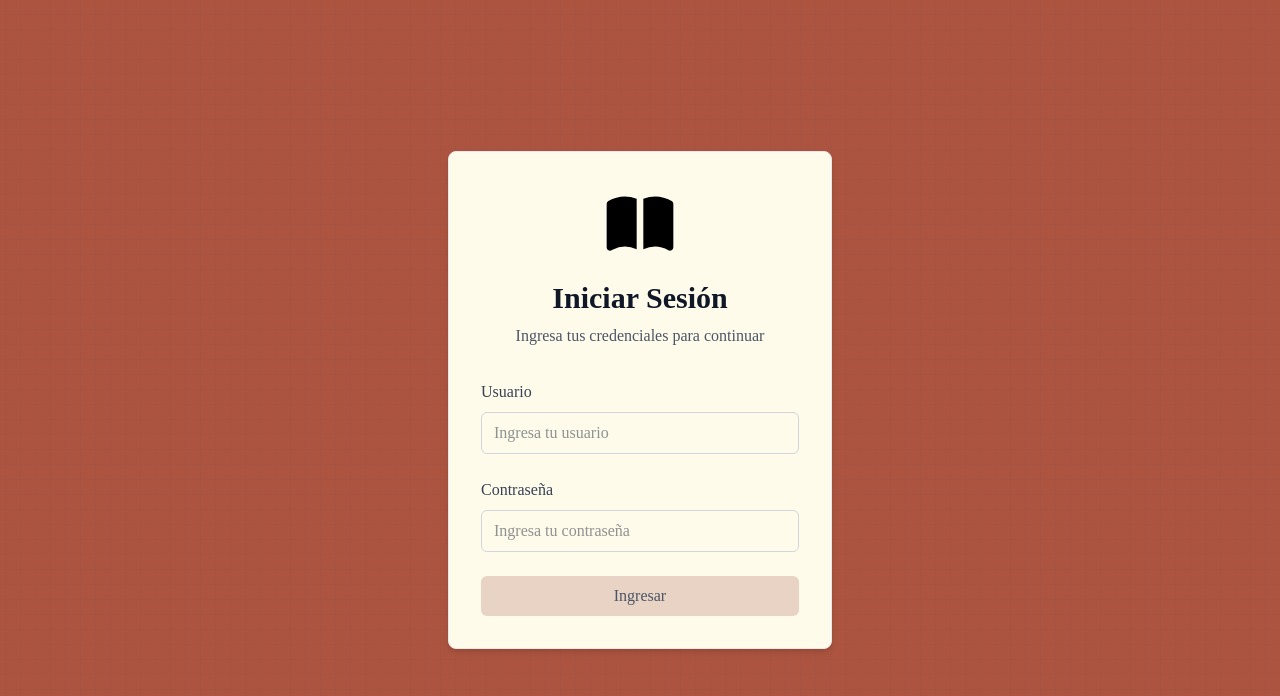
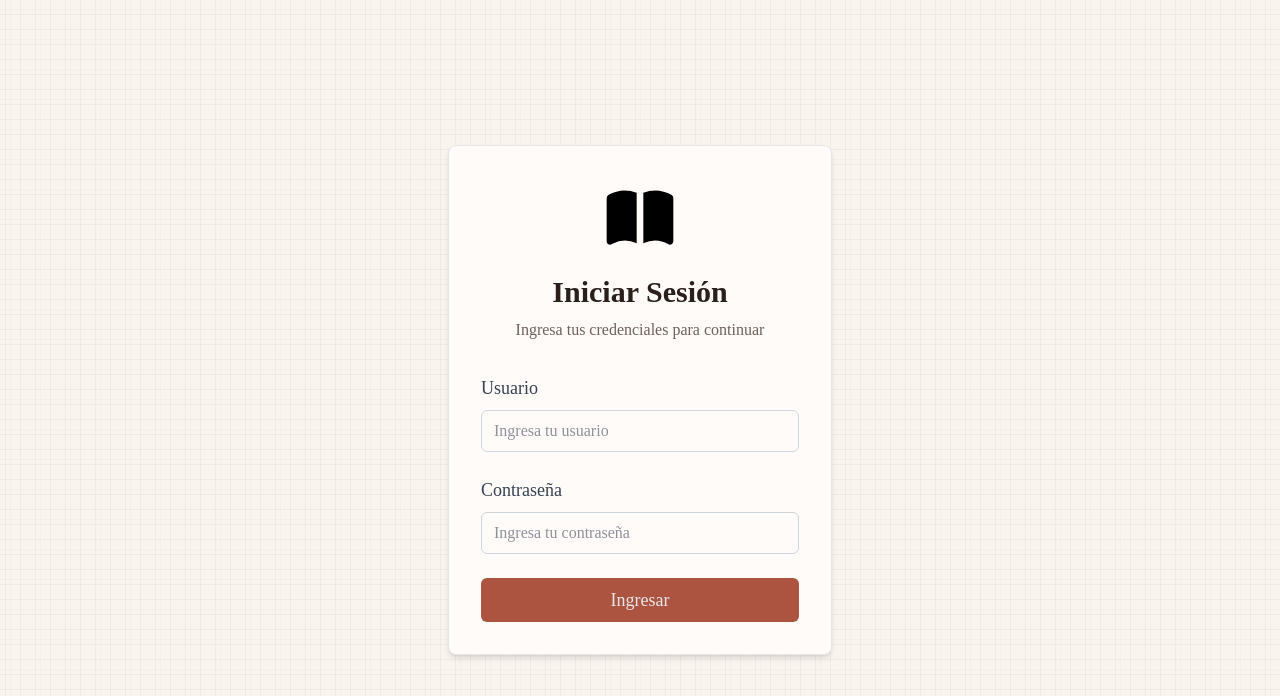
Before and after one commit to BryanChavajay/page-turner, a React app in the folder frontend/: page /login in a window 1280 px wide. Shown: the top 696 px of the page. Built offline with nearby package versions, Linux system fonts and the light colour scheme; the HTML template or start-up script is replaced by a standard one.

Commit message:
Frontend: Update Background and Login components for improved styling and theme consistency

```diff
--- a/frontend/src/core/Background.jsx
+++ b/frontend/src/core/Background.jsx
@@ -1,6 +1,6 @@
 export const Background = ({ children }) => {
   return (
-    <div className="min-h-screen w-full bg-primary relative text-gray-800">
+    <div className="min-h-screen w-full bg-background dark:bg-background relative text-gray-800">
       {/* Concentric Squares - Light Pattern */}
       <div
         className="absolute inset-0 z-0 pointer-events-none"
--- a/frontend/src/modules/Login/Login.jsx
+++ b/frontend/src/modules/Login/Login.jsx
@@ -8,16 +8,16 @@ export const Login = () => {
 
   return (
     <div className="relative z-10 min-h-screen flex items-center justify-center px-4">
-      <section className="w-full max-w-sm bg-amber-50 rounded-lg shadow-md border border-gray-200 p-8">
-        <article className="flex justify-center mb-4">
+      <section className="w-full max-w-sm bg-card rounded-lg shadow-md border border-gray-200 p-8">
+        <article className="flex justify-center mb-4 text-primary">
           <img src={bookLogo} alt="Book Logo" className="w-20 h-20" />
         </article>
 
         <article className="text-center mb-8">
-          <h1 className="text-3xl font-semibold text-gray-900 mb-2">
+          <h1 className="text-3xl font-bold text-foreground mb-2 ">
             Iniciar Sesión
           </h1>
-          <p className="text-base text-gray-600">
+          <p className="text-base text-muted-foreground">
             Ingresa tus credenciales para continuar
           </p>
         </article>
@@ -26,7 +26,7 @@ export const Login = () => {
           <div className="space-y-2">
             <label
               htmlFor="username"
-              className="block text-base font-medium text-gray-700"
+              className="block text-lg font-medium text-gray-700"
             >
               Usuario
             </label>
@@ -41,7 +41,7 @@ export const Login = () => {
           <div className="space-y-2">
             <label
               htmlFor="password"
-              className="block text-base font-medium text-gray-700"
+              className="block text-lg font-medium text-gray-700"
             >
               Contraseña
             </label>
@@ -56,7 +56,7 @@ export const Login = () => {
 
           <button
             type="submit"
-            className="w-full bg-secondary hover:bg-tertiary text-gray-600 hover:text-gray-300 font-medium py-2 px-4 rounded-md transition-colors focus:outline-none focus:ring-2 focus:ring-amber-600 focus:ring-offset-2"
+            className="w-full bg-primary hover:bg-secondary text-gray-200 hover:text-gray-600 text-lg font-medium py-2 px-4 rounded-md transition-colors focus:outline-none focus:ring-2 focus:ring-amber-600 focus:ring-offset-2"
           >
             Ingresar
           </button>
```
